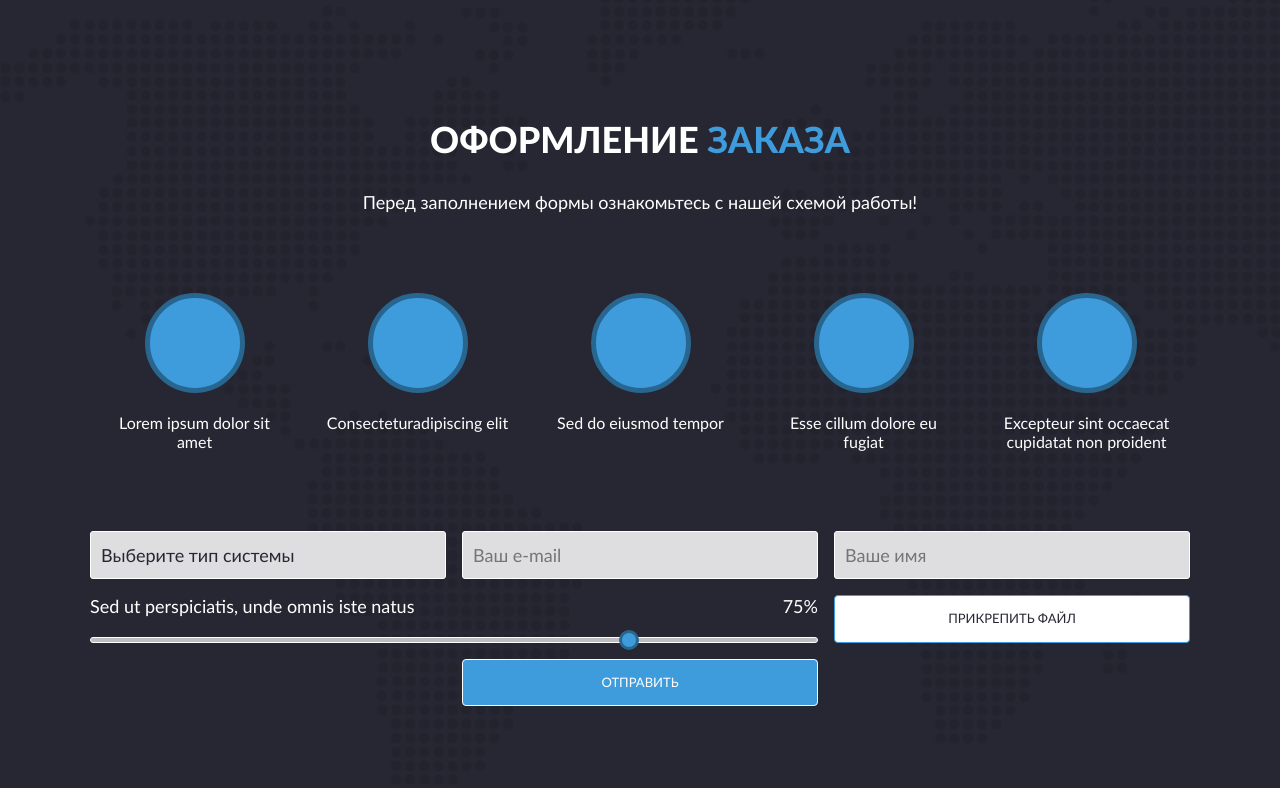
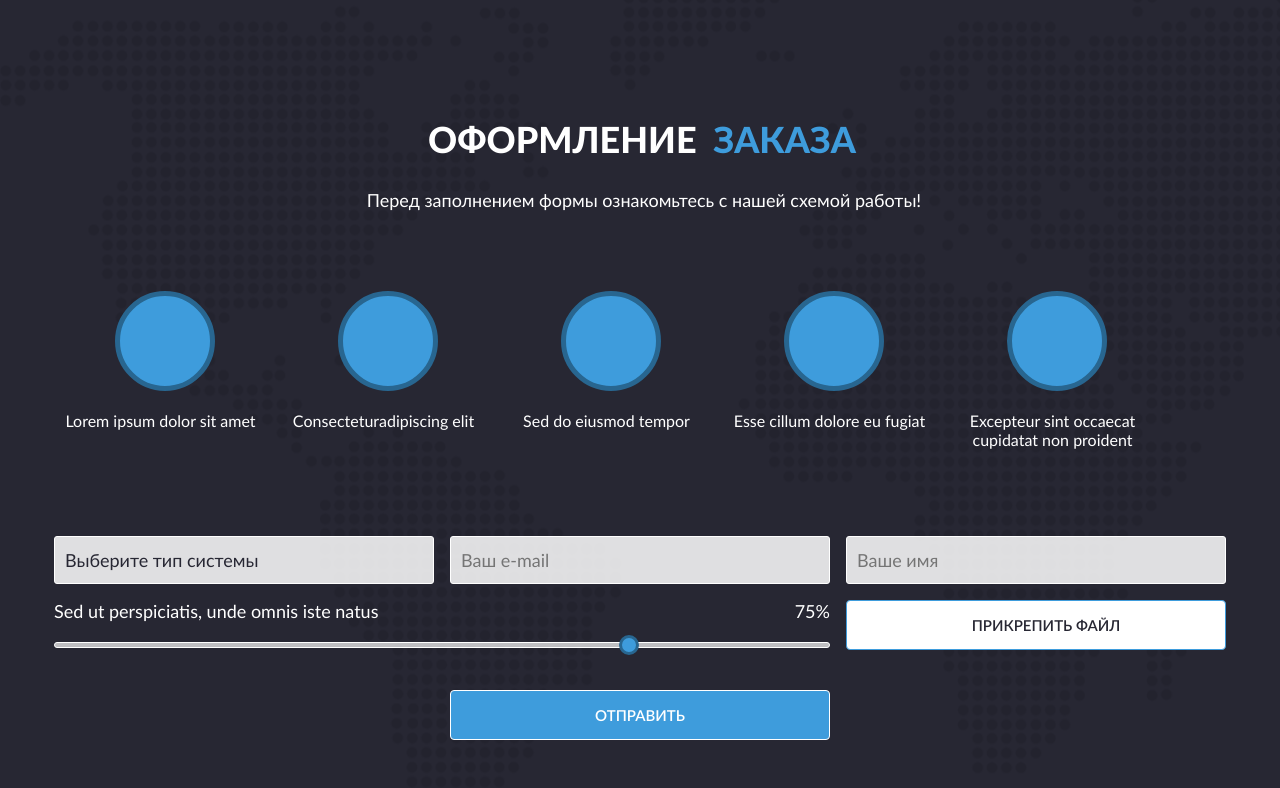
Before and after one commit to Ivan-El/orderRegistration, a website: page source/index.html in a window 1280 px wide. Shown: the part 852-1640 px from the top of the page. Drawn offline with nearby package versions, Linux system fonts and the light colour scheme; files that its build step writes are made by us from their sources; files whose address does not match are found by name.

Commit message:
Fix order pp

```diff
--- a/source/index.html
+++ b/source/index.html
@@ -70,9 +70,9 @@
     </section>
 
     <section class="order">
-      <div class="container">
+      <div class="order__description-container container">
         <h1 class="order__title">
-          Оформление<span class="order__title-accent"> заказа</span>
+          Оформление <span class="order__title-accent"> заказа</span>
         </h1>
         <p class="order__description">Перед заполнением формы ознакомьтесь с нашей схемой работы!</p>
         <ul class="order__steps steps">
@@ -97,6 +97,8 @@
             <div class="steps_step-desc">Excepteur sint occaecat cupidatat non proident</div>
           </li>
         </ul>
+      </div>
+      <div class="order__form-container  container">
         <form class="order-form" action="#" method="POST" oninput="rangeoutput.value = range.value">
           <div class="custom-select" id="system-select">
             <button class="custom-select__title" type="button">Выберите тип системы</button>
--- a/source/sass/blocks/custom-file.scss
+++ b/source/sass/blocks/custom-file.scss
@@ -3,7 +3,22 @@
   justify-content: center;
   width: 100%;
   height: 100%;
+  font-size: 15px;
+  line-height: 18px;
+  font-weight: 600;
   transition: $transition;
+  background-image: url("../../img/icons/stack.svg#file");
+  background-position: 26% center;
+  background-repeat: no-repeat;
+  background-size: 20px;
+
+  @media (min-width: $sm) {
+    background-position-x: 10%;
+  }
+
+  @media (min-width: $xl) {
+    background-position-x: 26%;
+  }
 }
 
 .custom-file__button.loaded {
@@ -11,17 +26,18 @@
   border-color: $successes-color;
   background-color: $successes-color;
   background-image: url("../../img/icons/stack.svg#delete");
-  background-repeat: no-repeat;
   background-position: calc(50% + 85px) center;
   background-size: 30px;
 }
 
 .custom-file__button-text {
   display: block;
+  margin-left: 20px;
+  width: 150px;
 }
 
 .loaded .custom-file__button-text {
-  width: 150px;
+  margin: 0;
   text-overflow: ellipsis;
   white-space: nowrap;
   overflow: hidden;
--- a/source/sass/blocks/order-form.scss
+++ b/source/sass/blocks/order-form.scss
@@ -13,7 +13,9 @@
   }
 
   @media (min-width: $xxl) {
+    grid-template-columns: 370px 370px 370px;
     gap: 30px;
+    margin-left: 2px;
   }
 }
 
@@ -51,7 +53,12 @@
 }
 
 .order-form__button {
+  font-size: 15px;
+  line-height: 18px;
+  font-weight: 600;
+
   @media (min-width: $sm) {
+    margin-top: 24px;
     grid-column: 2/3;
   }
 }
--- a/source/sass/blocks/order.scss
+++ b/source/sass/blocks/order.scss
@@ -21,6 +21,18 @@
   }
 }
 
+.order__description-container {
+  @media (min-width: $xl) {
+    width: 1168px;
+  }
+}
+
+.order__form-container {
+  @media (min-width: $xl) {
+    width: 1172px;
+  }
+}
+
 .order__title {
   margin: 0 0 10px;
   font-weight: 800;
@@ -40,9 +52,10 @@
   }
 
   @media (min-width: $xl) {
-    margin: 0 0 30px;
+    margin: 0 0 28px 4px;
     font-size: 36px;
     line-height: 43px;
+    word-spacing: 0.5rem;
   }
 }
 
@@ -61,7 +74,7 @@
   }
 
   @media (min-width: $xl) {
-    margin: 0 0 80px;
+    margin: 0 0 80px 8px;
     font-size: 18px;
     line-height: 22px;
   }
@@ -75,6 +88,6 @@
   }
 
   @media (min-width: $xl) {
-    margin: 0 0 80px;
+    margin: 0 0 87px;
   }
 }
--- a/source/sass/blocks/steps.scss
+++ b/source/sass/blocks/steps.scss
@@ -15,6 +15,7 @@
   }
 
   @media (min-width: $xxl) {
+    padding-left: 2px;
     width: 1168px;
     column-gap: 30px;
   }
@@ -82,7 +83,7 @@
 
   @media (min-width: $xxl) {
     &:not(:last-child):before {
-      left: 170px;
+      left: 172px;
     }
   }
 }
@@ -98,7 +99,7 @@
   background-size: 55px;
 
   @media (min-width: $xl) {
-    margin-bottom: 20px;
+    margin: 0 0 20px 8px;
     width: 100px;
     height: 100px;
     border-color: #286690;
@@ -137,6 +138,6 @@
 
   @media (min-width: $xl) {
     width: 100%;
-    padding: 0 10.5px;
+    padding: 0;
   }
 }
```
